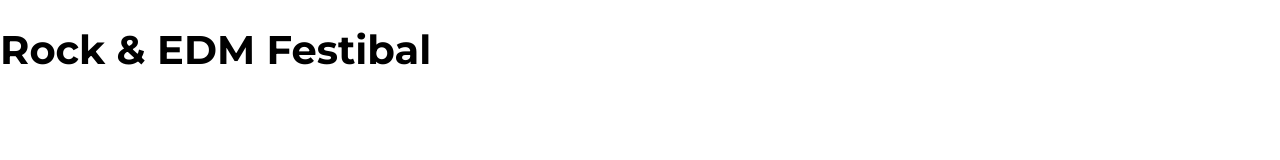
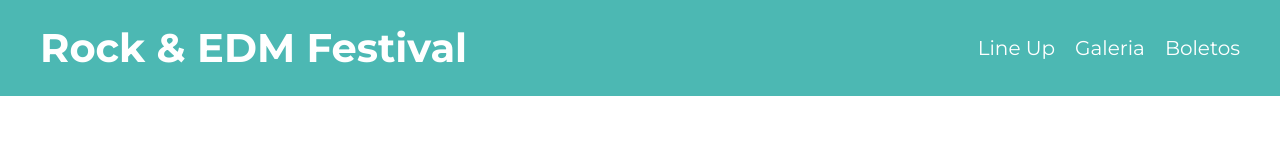
Before and after one commit to JorgeOyanederV/Festival, a website: page index.html in a window 1280 px wide. Drawn offline with Linux system fonts and the light colour scheme.

```diff
--- a/index.html
+++ b/index.html
@@ -3,10 +3,19 @@
 <head>
     <meta charset="UTF-8">
     <meta name="viewport" content="width=device-width, initial-scale=1.0">
-    <title>Rock & EDM Festibal</title>
+    <title>Rock & EDM Festival</title>
     <link rel="stylesheet" href="build/css/app.css">
 </head>
 <body>
-    <h1>Rock & EDM Festibal</h1>
+    <header class="header">
+        <div class="contenedor contenido-header">
+            <h1>Rock & EDM Festival</h1>
+            <nav class="navegacion-principal">
+                <a href="#">Line Up</a>
+                <a href="#">Galeria</a>
+                <a href="#">Boletos</a>
+            </nav>
+        </div>
+    </header>
 </body>
 </html>
--- a/src/scss/app.scss
+++ b/src/scss/app.scss
@@ -2,3 +2,5 @@
 @import url('https://fonts.googleapis.com/css2?family=Lato:wght@300;400;700;900&family=Montserrat:wght@300;400;500;700;900&display=swap');
 @import 'base/variables';
 @import 'base/globales';
+
+@import 'layout/header';
--- a/src/scss/base/_globales.scss
+++ b/src/scss/base/_globales.scss
@@ -28,7 +28,9 @@
 img{
     max-width: 100%;
 }
-
+h1,h2,h3{
+    margin: 0;
+}
 h1{
     font-size: 4rem;
 }
--- /dev/null
+++ b/src/scss/base/_mixins.scss
@@ -0,0 +1,3 @@
+@mixin nombre{
+
+}
--- a/src/scss/base/_variables.scss
+++ b/src/scss/base/_variables.scss
@@ -15,3 +15,4 @@
 $bold: 700;
 $black: 900;
 // Separaciones
+$separacion: 5rem;
--- /dev/null
+++ b/src/scss/layout/_header.scss
@@ -0,0 +1,23 @@
+.header {
+    background-color: $verde;
+    .contenido-header{
+        padding: $separacion/2 0;
+        display: flex;
+        align-items: center;
+        justify-content: space-between;
+    }
+    h1{
+        color: $blanco;
+    }
+}
+.navegacion-principal{
+    display: flex;
+    gap: 2rem;
+    a{
+        color: $blanco;
+        font-size: 2rem;
+        &:hover{
+            color: $amarillo;
+        }
+    }
+}
```
Also changed, not shown: build/css/app.css.
